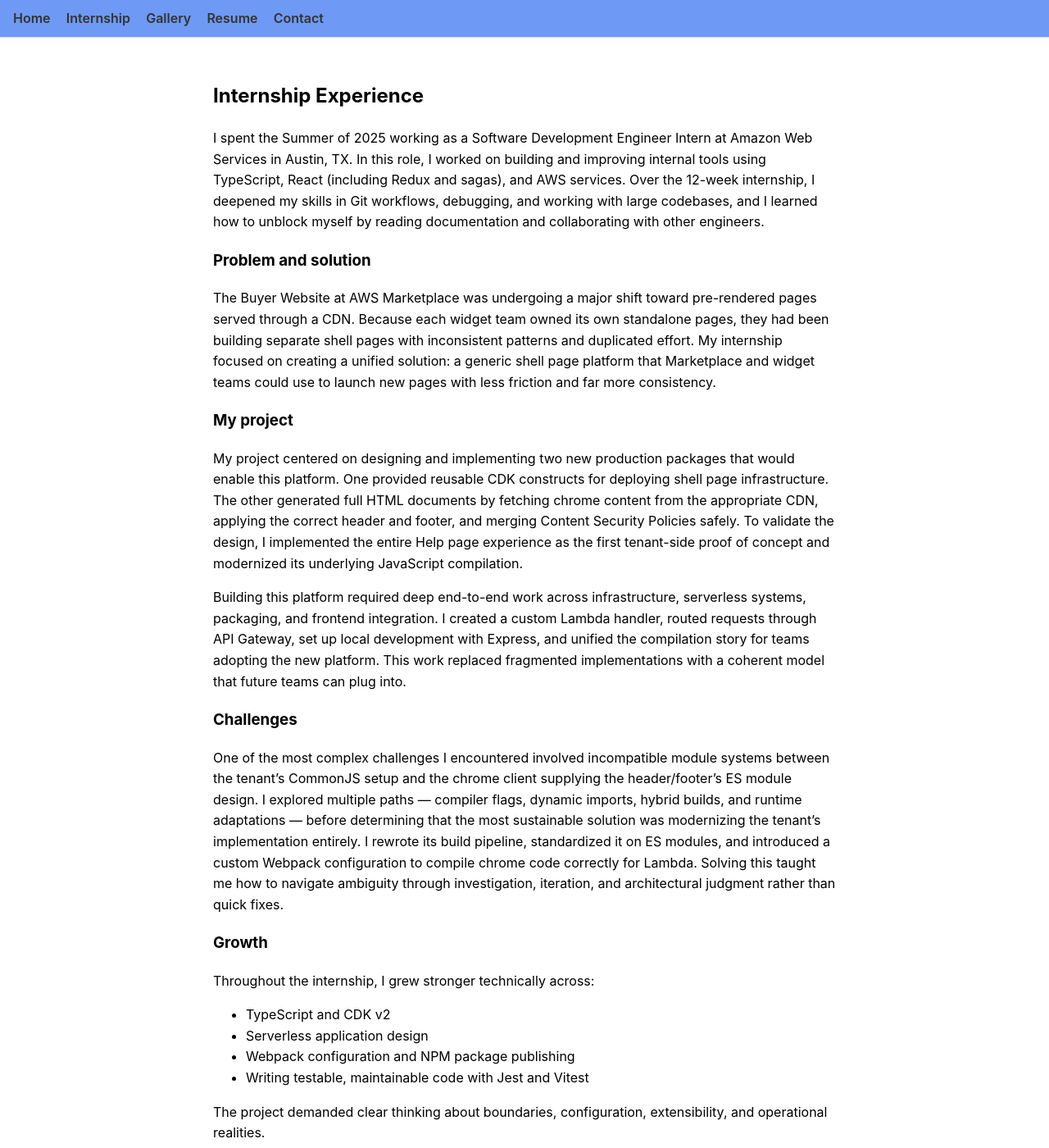
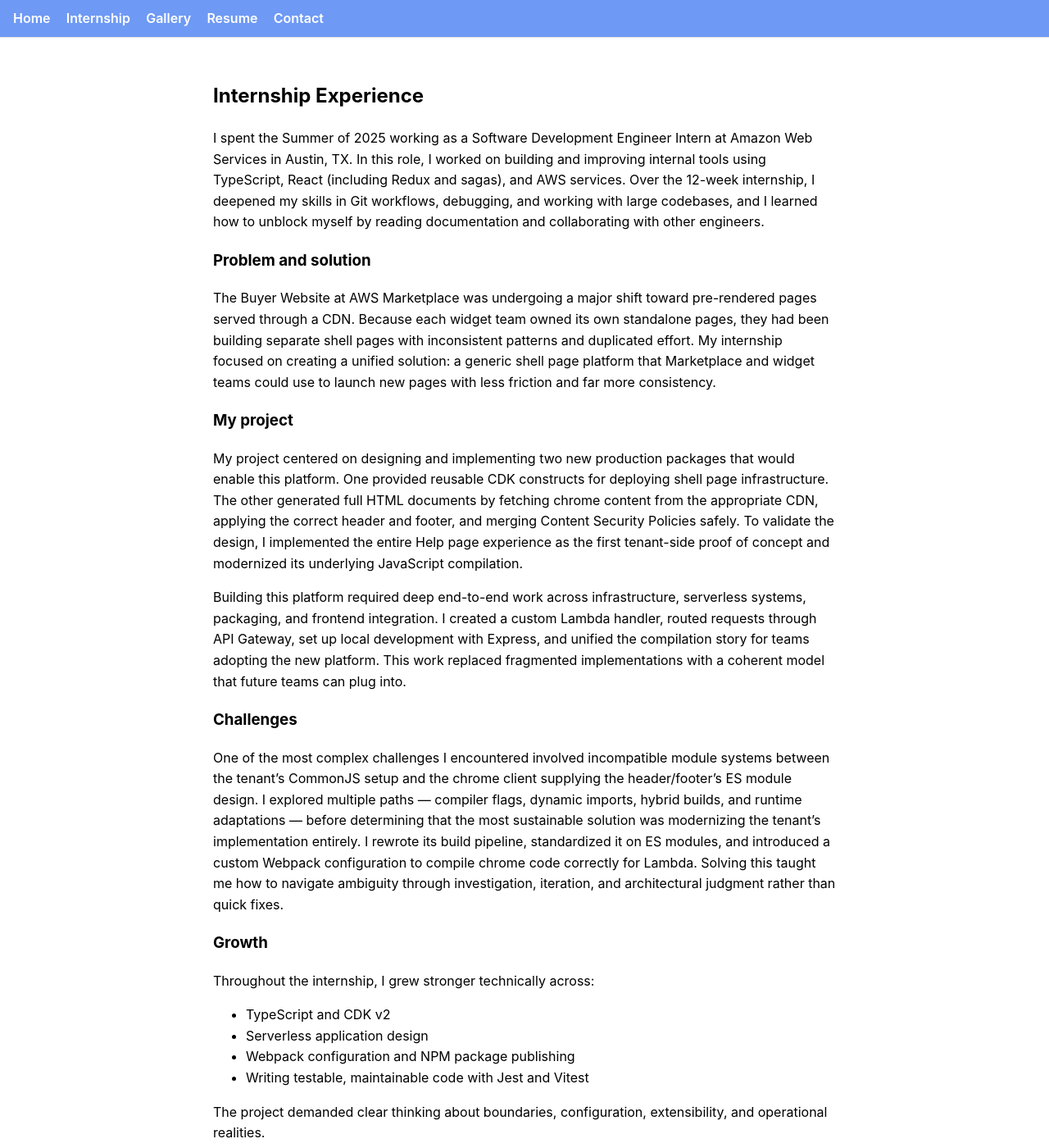
Before and after one commit to cathyzhao33/portfolio, a Jekyll site: the page built from experience.md, in a window 1280 px wide and 1400 px high. Shown: the whole window at 82% size. Built offline with Jekyll 4.4.1, drawn with Linux system fonts in a browser that asks for light colours.

Commit message:
Change navigation link color to white

```diff
--- a/_layouts/default.html
+++ b/_layouts/default.html
@@ -26,12 +26,13 @@
 
     .nav a {
       text-decoration: none;
-      color: #333;
+      color: #ffffff;
       font-weight: 600;
     }
 
     .nav a:hover {
       text-decoration: underline;
+      color: #97b6f7;
     }
 
     .content {
```
